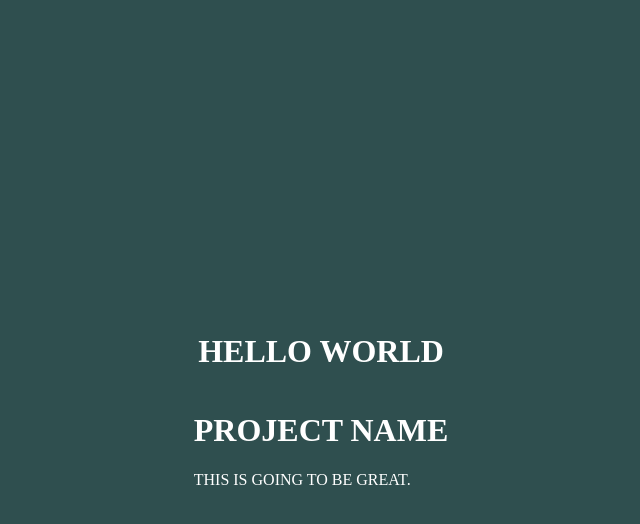
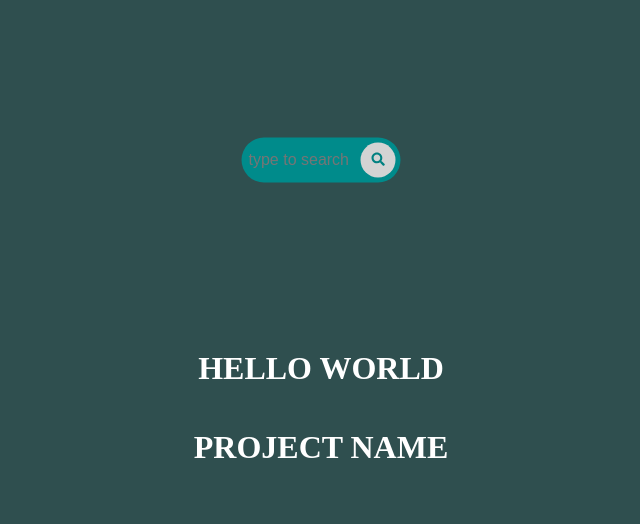
Before and after one commit to IanaLit/react, a React app: page / in a window 1280 px wide. Shown: the top 524 px of the page, without its empty margins (319-959 px from the left). Built offline with nearby package versions, Linux system fonts and the light colour scheme.

Commit message:
feat: add search panel

```diff
--- a/src/App.tsx
+++ b/src/components/app/app.tsx
@@ -1,10 +1,12 @@
 import React from 'react';
+import SearchPanel from '../search-panel/search-panel';
+import './app.scss';
 
 export function App(): JSX.Element {
   return (
     <>
       <h1>Project Name</h1>
-      <p>This is going to be great.</p>
+      <SearchPanel />
     </>
   );
 }
--- /dev/null
+++ b/src/components/button/button.scss
@@ -0,0 +1,11 @@
+.button{
+cursor: pointer;
+}
+.button_search{
+    color: teal;
+    width: 35px;
+    height: 35px;
+    border-radius: 50%;
+    border: none;
+    background: lightgray;
+}
--- /dev/null
+++ b/src/components/button/button.tsx
@@ -0,0 +1,11 @@
+import React from 'react';
+
+import './button.scss';
+
+const SearchButton = () => {
+  return (
+    <button className="button button_search" > <i className ="fas fa-search"></i> </button>
+  );
+};
+
+export default SearchButton;
--- /dev/null
+++ b/src/components/searc-field/search-field.scss
@@ -0,0 +1,9 @@
+.search-field{
+    border: none;
+    background: none;
+    padding: -6px;
+    color: wheat;
+    font-size: 16px;
+    transition: ease-in 0.4s;
+    width: 110px;
+}
--- /dev/null
+++ b/src/components/searc-field/serch-field.tsx
@@ -0,0 +1,13 @@
+import React from 'react';
+
+import './search-field.scss';
+
+const SearchField = () => {
+  return (
+    <input type="text"
+              className="search-field"
+              placeholder="type to search" />
+  );
+};
+
+export default SearchField;
--- /dev/null
+++ b/src/components/search-panel/search-panel.scss
@@ -0,0 +1,19 @@
+.search-panel{
+    position: absolute;
+    top: 20%;
+    left: 50%;
+    transform: translate(-50%, -50%);
+    background: darkcyan;
+    height: 35px;
+    border-radius: 35px;
+    padding: 5px;
+}
+
+.search-panel:hover > .search-field{
+    width: 180px;
+    padding: 0 10px;
+    color: wheat;
+}
+.search-panel:hover > .button_search{
+   background: white ;
+}
--- /dev/null
+++ b/src/components/search-panel/search-panel.tsx
@@ -0,0 +1,16 @@
+import React from 'react';
+import SearchField from '../searc-field/serch-field';
+import SearchButton from '../button/button';
+
+import './search-panel.scss';
+
+const SearchPanel = () => {
+  return (
+    <div className = "search-panel">
+      <SearchField/>
+      <SearchButton/>
+    </div>
+  );
+};
+
+export default SearchPanel;
--- a/src/index.html
+++ b/src/index.html
@@ -5,6 +5,9 @@
   <meta http-equiv="X-UA-Compatible" content="IE=edge">
   <meta name="viewport" content="width=device-width, initial-scale=1.0">
   <title>React App</title>
+  <script defer src="https://use.fontawesome.com/releases/v5.0.6/js/all.js"></script>
+  <link href="https://fonts.googleapis.com/css2?family=Pangolin&display=swap" rel="stylesheet">
+  <link href="https://fonts.googleapis.com/css2?family=Lato:wght@700&display=swap" rel="stylesheet">
 </head>
 <body>
   <h1>hello world</h1>
--- a/src/index.tsx
+++ b/src/index.tsx
@@ -1,6 +1,6 @@
 import React from 'react';
 import ReactDOM from 'react-dom';
-import { App } from './App';
+import { App } from './components/app/app';
 import './style.scss';
 
 ReactDOM.render(<App />, document.getElementById('root'));
```
Also changed, not shown: src/components/app/app.scss (added).
